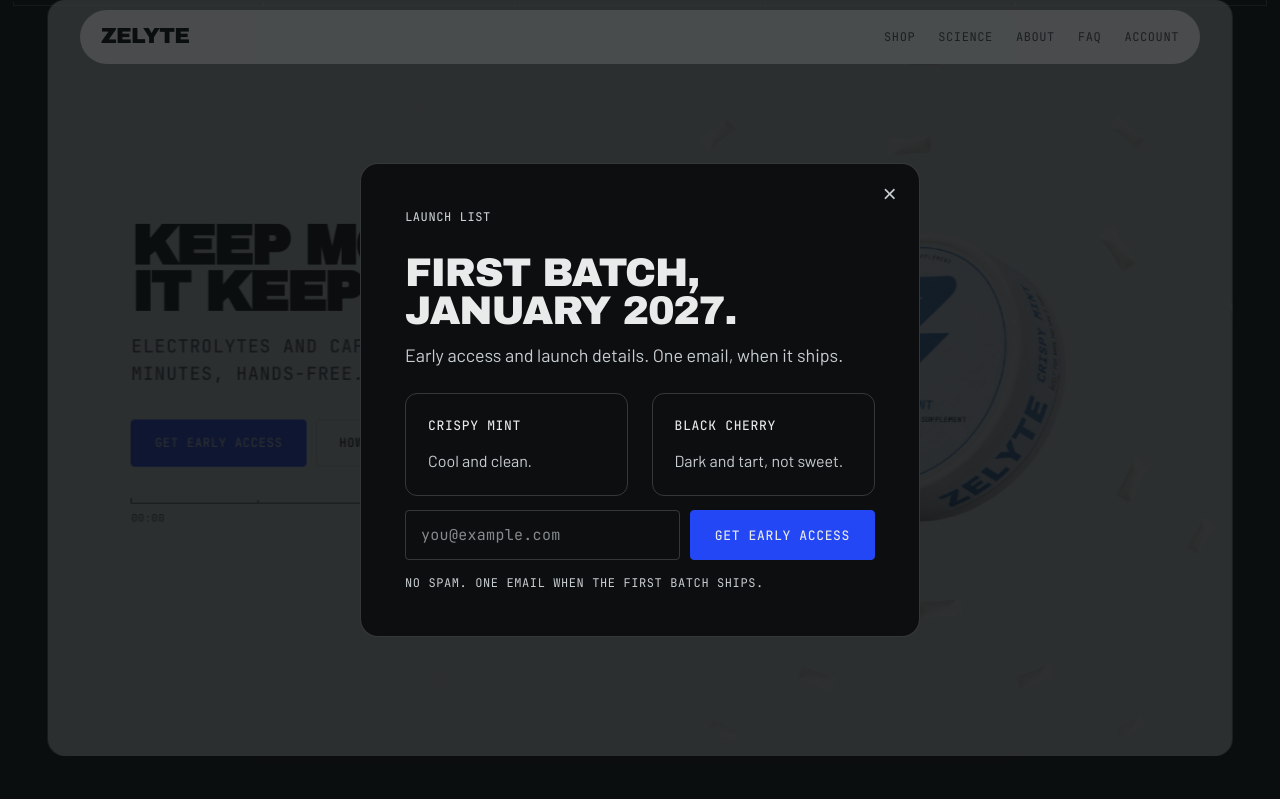
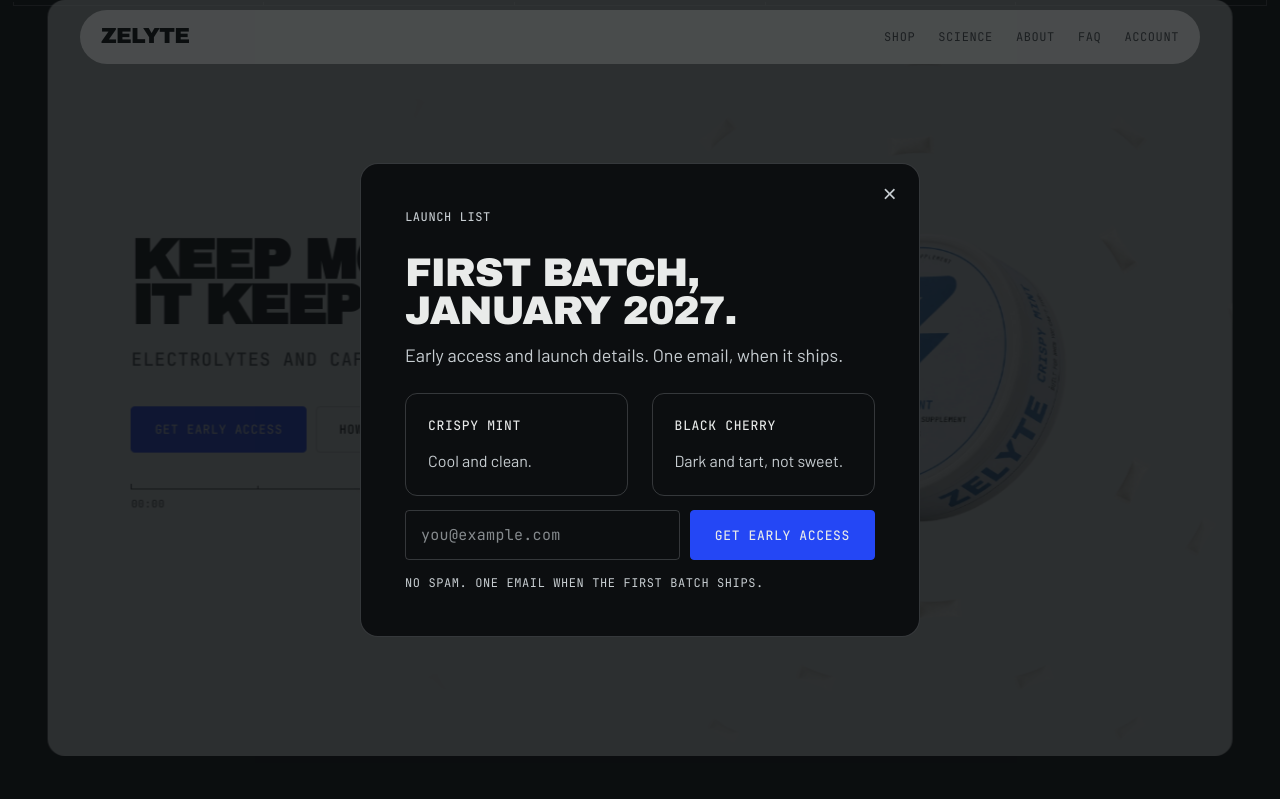
Before and after one commit to hudsonjmurray11-hub/NEW-ZELYTE-WEBSITE, a website: page index.html in a window 1280 px wide. Shown: the top 799 px of the page. Drawn offline with Linux system fonts and the light colour scheme; animation ran at ten frames a second.

Commit message:
Shorten hero subhead to ELECTROLYTES AND CAFFEINE IN A POUCH.
Co-Authored-By: Claude Opus 5.5 <noreply@anthropic.com>

```diff
--- a/index.html
+++ b/index.html
@@ -150,7 +150,7 @@
               <span class="hero__fuel reveal">KEEP MOVING.</span>
               <span class="hero__fuel reveal">IT KEEPS WORKING.</span>
             </h1>
-            <p class="eyebrow hero__kicker scramble reveal">ELECTROLYTES AND CAFFEINE IN A POUCH YOU WEAR. 25 MINUTES, HANDS-FREE.</p>
+            <p class="eyebrow hero__kicker scramble reveal">ELECTROLYTES AND CAFFEINE IN A POUCH.</p>
             <div class="hero__actions reveal">
               <a class="btn" href="#capture">Get early access</a>
               <a class="btn btn--ghost" href="#how-it-works">How it works</a>
```
